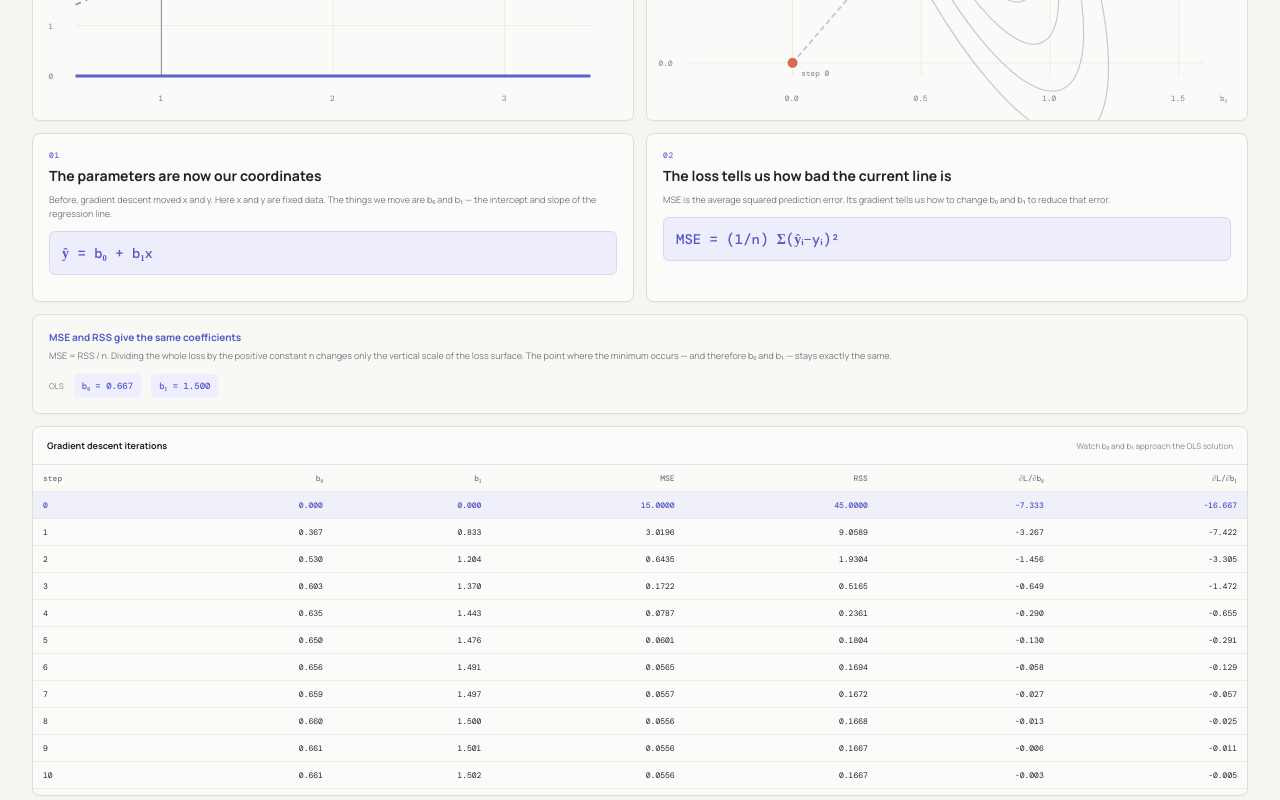
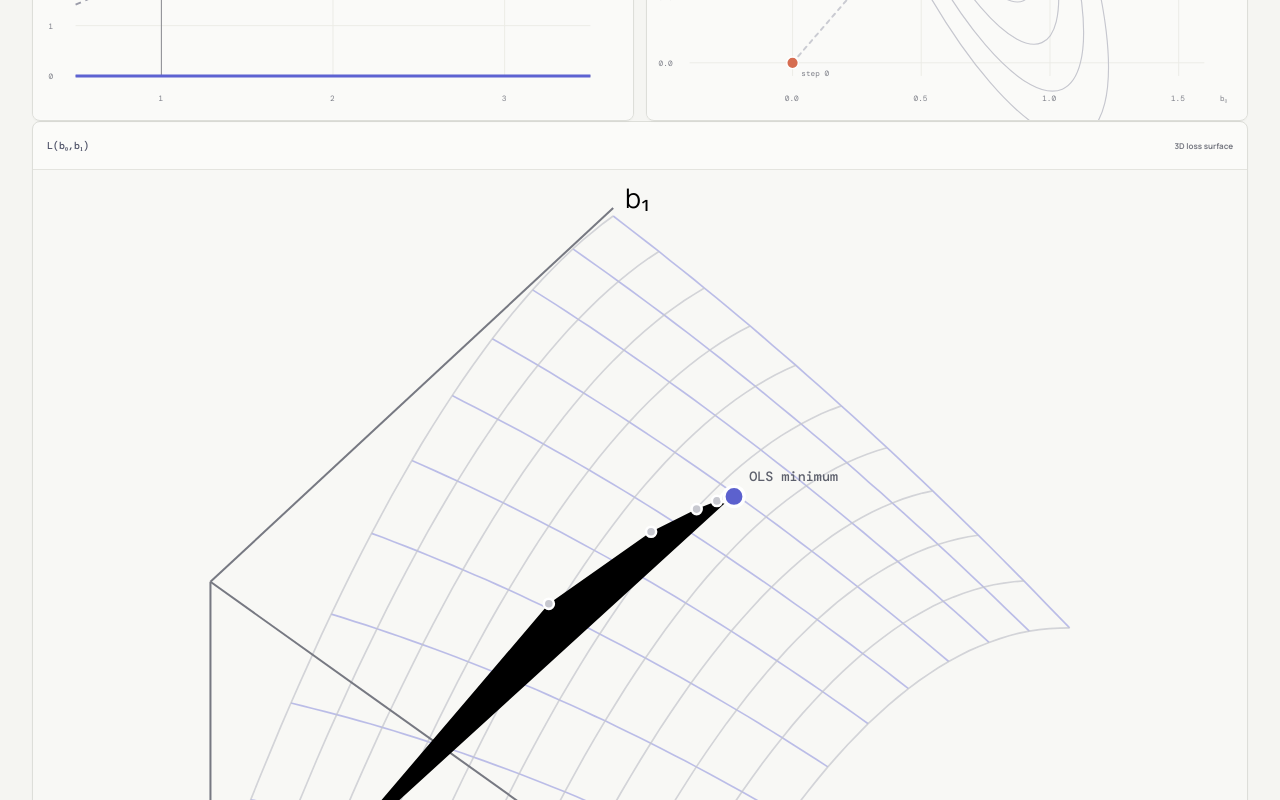
Before and after one commit to Alexander-768/analytics-tools, a React (Vite) app: page /#/basic-math/derivatives in a window 1280 px wide. Shown: the part 6680-7480 px from the top of the page. Built offline with nearby package versions, Linux system fonts and the light colour scheme.

Commit message:
Add 3D regression loss surface

```diff
--- a/src/pages/DerivativesPage.tsx
+++ b/src/pages/DerivativesPage.tsx
@@ -287,6 +287,75 @@ function RegressionLossMap({trajectory,currentStep,olsB0,olsB1}:{trajectory:RegS
     <text x={sx(olsB0)+9} y={sy(olsB1)-9} className="gd-label">OLS ({olsB0.toFixed(2)}, {olsB1.toFixed(2)})</text>
     {current&&<text x={sx(current.b0)+9} y={sy(current.b1)+14} className="gd-current-label">step {current.step}</text>}
   </svg>;
+}
+
+
+function RegressionLoss3D({trajectory,currentStep,olsB0,olsB1}:{trajectory:RegStep[];currentStep:number;olsB0:number;olsB1:number}){
+  const [yaw,setYaw]=useState(-.72);
+  const [pitch,setPitch]=useState(.62);
+  const [zoom,setZoom]=useState(1);
+  const drag=useRef<{x:number;y:number;yaw:number;pitch:number}|null>(null);
+  const b0min=-.4,b0max=1.6,b1min=-.1,b1max=2.2;
+  const loss=(b0:number,b1:number)=>{
+    const xs=[1,2,3],ys=[2,4,5];
+    let rss=0;
+    for(let i=0;i<3;i++){const e=b0+b1*xs[i]-ys[i];rss+=e*e}
+    return rss/3;
+  };
+  const zScale=.22;
+  const project=(b0:number,b1:number,z:number)=>{
+    const x=(b0-.6)*2.4,y=(b1-1.05)*2.1,zs=z*zScale;
+    const cy=Math.cos(yaw),sy=Math.sin(yaw);
+    const x1=x*cy-y*sy,y1=x*sy+y*cy,cp=Math.cos(pitch),sp=Math.sin(pitch);
+    const y2=y1*cp-zs*sp,z2=y1*sp+zs*cp;
+    return {x:360+x1*75*zoom,y:230-y2*75*zoom,depth:z2};
+  };
+  const b0Grid=Array.from({length:11},(_,i)=>b0min+i*(b0max-b0min)/10);
+  const b1Grid=Array.from({length:11},(_,i)=>b1min+i*(b1max-b1min)/10);
+  const lineB0=(fixedB1:number)=>Array.from({length:41},(_,i)=>{
+    const b0=b0min+i*(b0max-b0min)/40; return project(b0,fixedB1,loss(b0,fixedB1));
+  });
+  const lineB1=(fixedB0:number)=>Array.from({length:41},(_,i)=>{
+    const b1=b1min+i*(b1max-b1min)/40; return project(fixedB0,b1,loss(fixedB0,b1));
+  });
+  const points=trajectory.map(p=>({...p,screen:project(p.b0,p.b1,p.mse)}));
+  const active=points.slice(0,currentStep+1);
+  const current=points[Math.min(currentStep,points.length-1)];
+  const ols=project(olsB0,olsB1,loss(olsB0,olsB1));
+  const origin=project(b0min,b1min,0);
+  const b0Axis=project(b0max,b1min,0);
+  const b1Axis=project(b0min,b1max,0);
+  const zAxis=project(b0min,b1min,30);
+  return <div className="reg-loss3d-wrap">
+    <svg className="reg-loss3d" viewBox="0 0 720 470"
+      onPointerDown={e=>{(e.currentTarget as SVGSVGElement).setPointerCapture(e.pointerId);drag.current={x:e.clientX,y:e.clientY,yaw,pitch}}}
+      onPointerMove={e=>{if(!drag.current)return;setYaw(drag.current.yaw+(e.clientX-drag.current.x)*.01);setPitch(drag.current.pitch+(e.clientY-drag.current.y)*.01)}}
+      onPointerUp={()=>{drag.current=null}} onPointerCancel={()=>{drag.current=null}}
+      onWheel={e=>{e.preventDefault();setZoom(z=>Math.max(.6,Math.min(2.4,z*(e.deltaY<0?1.1:.9))))}}>
+      <rect width="720" height="470" className="surface-bg"/>
+      {b1Grid.map(v=><polyline key={'rb0'+v} points={lineB0(v).map(p=>`${p.x.toFixed(1)},${p.y.toFixed(1)}`).join(' ')} className="surface-line xline"/>)}
+      {b0Grid.map(v=><polyline key={'rb1'+v} points={lineB1(v).map(p=>`${p.x.toFixed(1)},${p.y.toFixed(1)}`).join(' ')} className="surface-line yline"/>)}
+      <line x1={origin.x} y1={origin.y} x2={b0Axis.x} y2={b0Axis.y} className="surface-axis"/>
+      <line x1={origin.x} y1={origin.y} x2={b1Axis.x} y2={b1Axis.y} className="surface-axis"/>
+      <line x1={origin.x} y1={origin.y} x2={zAxis.x} y2={zAxis.y} className="surface-axis"/>
+      <text x={b0Axis.x+7} y={b0Axis.y} className="gd-axis-label">b₀</text>
+      <text x={b1Axis.x+7} y={b1Axis.y} className="gd-axis-label">b₁</text>
+      <text x={zAxis.x+7} y={zAxis.y} className="gd-axis-label">MSE</text>
+      <polyline points={points.map(p=>`${p.screen.x.toFixed(1)},${p.screen.y.toFixed(1)}`).join(' ')} className="reg-3d-path ghost"/>
+      <polyline points={active.map(p=>`${p.screen.x.toFixed(1)},${p.screen.y.toFixed(1)}`).join(' ')} className="reg-3d-path active"/>
+      {points.map((p,i)=><circle key={i} cx={p.screen.x} cy={p.screen.y} r={i===currentStep?6:3} className={i<=currentStep?'gd-step-dot active':'gd-step-dot'}/>)}
+      <circle cx={ols.x} cy={ols.y} r="6" className="reg-ols-point"/>
+      <text x={ols.x+9} y={ols.y-9} className="gd-label">OLS minimum</text>
+      {current&&<><circle cx={current.screen.x} cy={current.screen.y} r="10" className="gd-current-ring"/><text x={current.screen.x+12} y={current.screen.y-12} className="gd-current-label">step {current.step}</text></>}
+    </svg>
+    <div className="surface3d-hint">↔ drag to rotate · wheel/trackpad to zoom</div>
+    <div className="surface-controls">
+      <button type="button" onClick={()=>setZoom(z=>Math.max(.6,z/1.18))}>−</button>
+      <span>{Math.round(zoom*100)}%</span>
+      <button type="button" onClick={()=>setZoom(z=>Math.min(2.4,z*1.18))}>+</button>
+      <button type="button" className="surface-reset" onClick={()=>{setYaw(-.72);setPitch(.62);setZoom(1)}}>↺</button>
+    </div>
+  </div>;
 }
 
 export function DerivativesPage(){
@@ -786,6 +855,11 @@ export function DerivativesPage(){
         </section>
       </div>
 
+      <section className="panel reg-loss3d-panel">
+        <div className="gradient-visual-head"><span>L(b₀,b₁)</span><b>{t('3D loss surface')}</b></div>
+        <RegressionLoss3D trajectory={regTrajectory} currentStep={regStep} olsB0={regOlsB0} olsB1={regOlsB1}/>
+      </section>
+
       <div className="reg-explain-grid">
         <section className="panel gd-explain">
           <span className="gradient-step">01</span>
```
